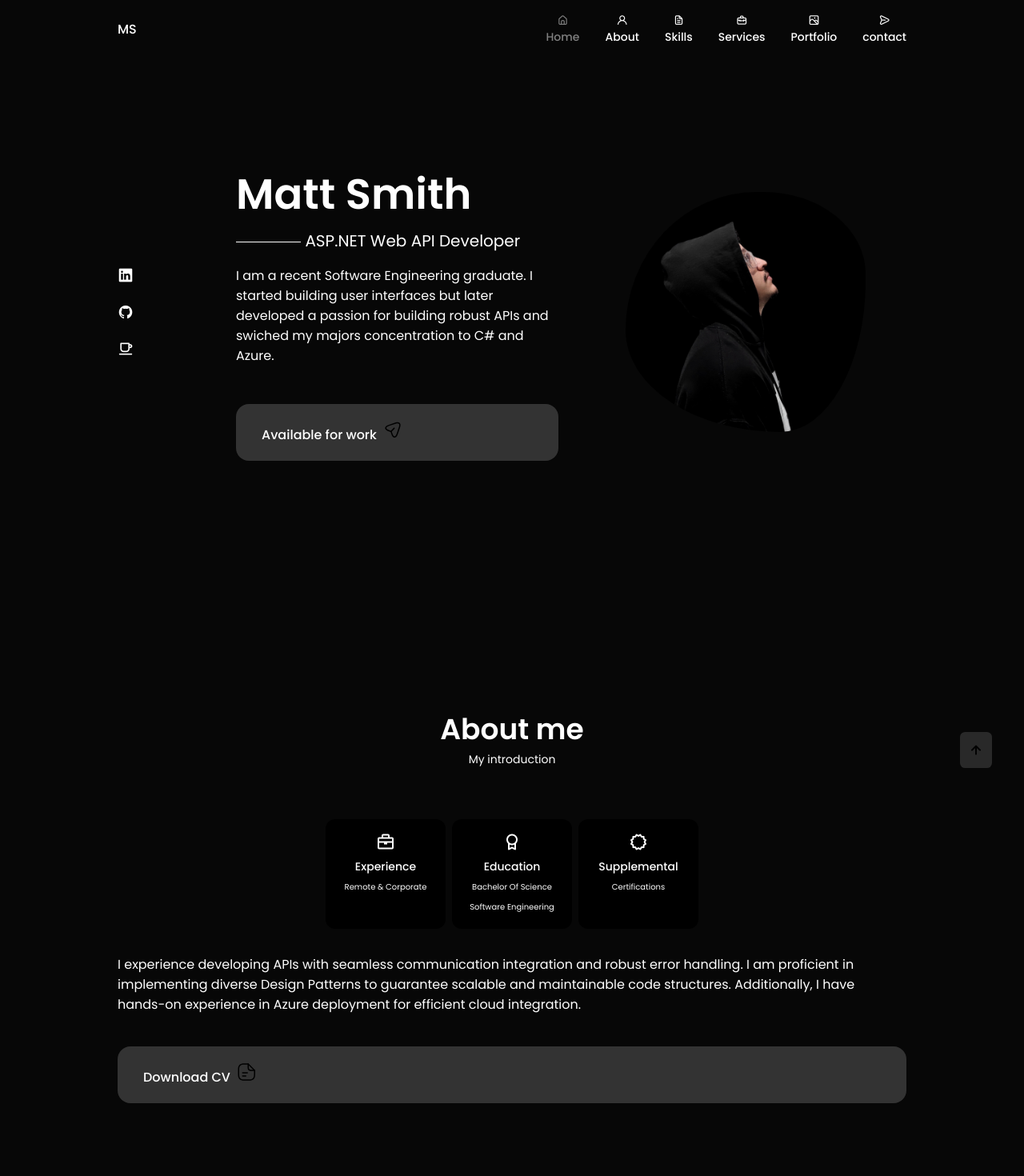
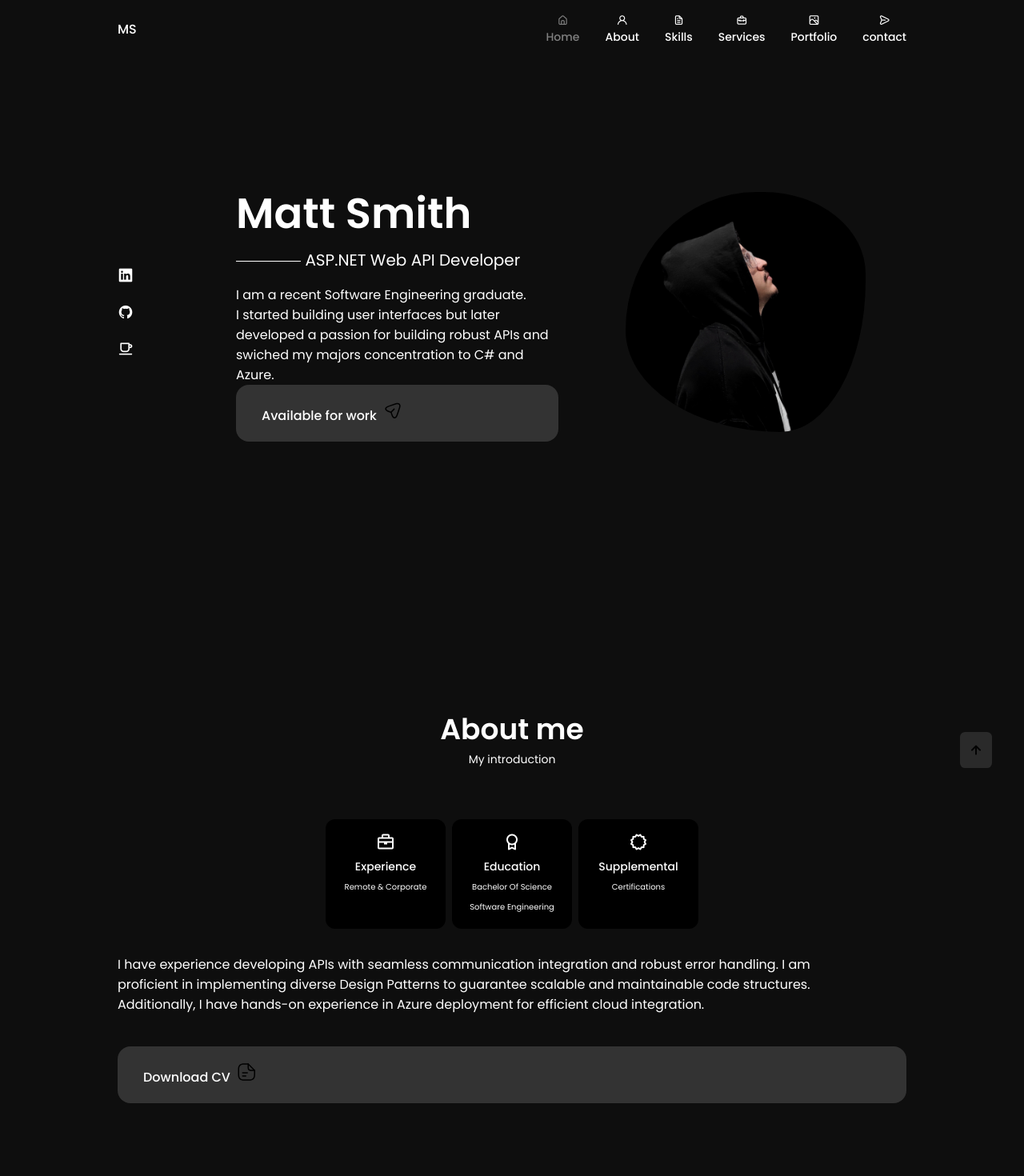
Before and after one commit to mattmarcussmith/ReactJS-Portfolio_University-Coursework, a React (Create React App) app: page / in a window 1280 px wide. Shown: the top 1470 px of the page at 80% size. Built offline with nearby package versions, Linux system fonts and the light colour scheme.

Commit message:
update: Typos

```diff
--- a/src/App.css
+++ b/src/App.css
@@ -11,7 +11,7 @@
   --title-color: hsl(var(--hue), var(--sat), 20%);
   --title-color-dark: hsl(var(--hue), var(--sat), 0%);
   --text-color: #fff;
-  --body-color: #070707;
+  --body-color: #0e0e0e;
   --container-color: #000;
 
   /* Font & Typography */
--- a/src/components/about/About.jsx
+++ b/src/components/about/About.jsx
@@ -15,7 +15,8 @@ const About = () => {
             <div className="about__data">
                 <Info />
                 <p className="about__description">
-                 I experience developing APIs with seamless communication integration and robust error handling. I am proficient in implementing diverse Design Patterns to guarantee scalable and maintainable code structures. Additionally, I have hands-on experience in Azure deployment for efficient cloud integration.            </p>
+                      I have experience developing APIs with seamless communication integration and robust error handling. I am proficient in implementing diverse Design Patterns to guarantee scalable and maintainable code structures.
+                      Additionally, I have hands-on experience in Azure deployment for efficient cloud integration.</p>
 
                 <a download="" href={CV} className="button button--flex">Download CV
 
--- a/src/components/home/Data.jsx
+++ b/src/components/home/Data.jsx
@@ -10,10 +10,11 @@ const Data = () => {
 
       <h3 className="home__subtitle">ASP.NET Web API Developer</h3>
           <p className="home__description">
-           I am a recent Software Engineering graduate. I started building user interfaces but later developed a passion for building robust APIs and swiched my majors concentration to C# and Azure.
+           I am a recent Software Engineering graduate.<br />
+           <span> I started building user interfaces but later developed a passion for building robust APIs and swiched my majors concentration to C# and Azure.</span>
 
-      </p>
 
+           </p>
       <a href="#contact" className="button button--flex">
         Available for work
         <svg
--- a/src/components/home/home.css
+++ b/src/components/home/home.css
@@ -47,10 +47,11 @@
   top: 1rem;
   left: 0;
 }
-.home__description {
-  max-width: 400px;
-  margin-bottom: var(--mb-3);
+.home__descripion {
+    max-width: 400px;
+
 }
+
 
 .home__img {
   background: url(../../assets//profile.jpg);
@@ -96,7 +97,7 @@
       }
       .home__description {
         max-width: initial;
-        margin-bottom: var(--mb-2-5);
+        margin-bottom: 2rem;
       }
       .home__img {
         width: 250px;
@@ -128,6 +129,7 @@
     .home__scroll {
         display: none;
     }
+
 }
 
 
```
